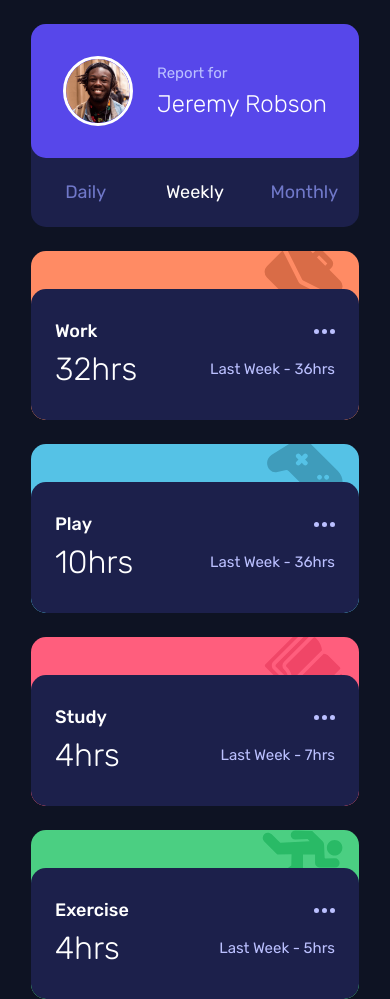
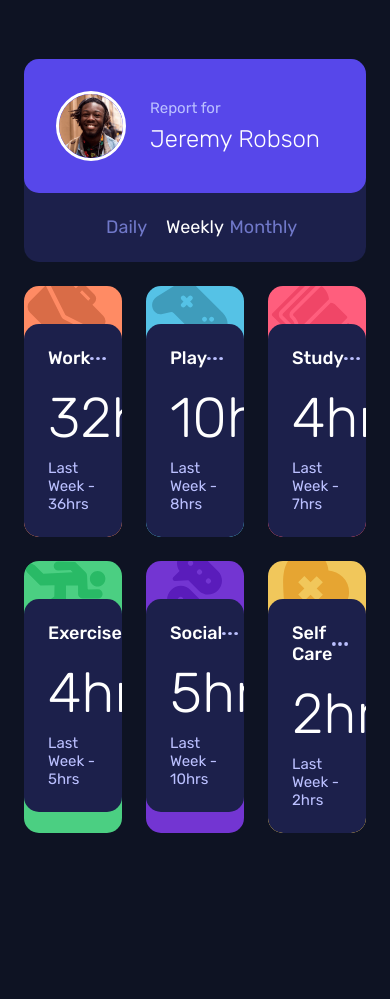
Before and after one commit to g-akca/time-tracking-dashboard, a plain HTML site: page index.html in a window 390 px wide. Shown: the top 999 px of the page. After the commit the page ends 892 px from the top, so only its background shows below. Drawn offline with Linux system fonts and the light colour scheme.

Commit message:
Add tablet responsive styles

```diff
--- a/index.html
+++ b/index.html
@@ -57,7 +57,7 @@
           </div>
           <div>
             <p class="task-duration">10hrs</p>
-            <p class="task-last">Last Week - 36hrs</p>
+            <p class="task-last">Last Week - 8hrs</p>
           </div>
         </div>
       </section>
--- a/styles.css
+++ b/styles.css
@@ -43,6 +43,7 @@ body {
 main {
     display: grid;
     grid-template-columns: 1fr;
+    grid-template-areas: "header" "work" "play" "study" "exercise" "social" "self-care";
     gap: var(--spacing-300);
 }
 
@@ -51,6 +52,7 @@ header {
     width: 100%;
     background-color: var(--navy-900);
     border-radius: 15px;
+    grid-area: header;
 }
 
 #user-div {
@@ -126,10 +128,10 @@ nav {
 .card-main {
     background-color: var(--navy-900);
     border-radius: 15px;
-    padding: var(--spacing-400) var(--spacing-300);
+    padding: var(--spacing-300);
     display: flex;
     flex-direction: column;
-    gap: var(--spacing-100);
+    gap: var(--spacing-200);
     position: relative;
     z-index: 1;
 }
@@ -165,6 +167,7 @@ nav {
 /* Individual Card Styles */
 #work {
     background-color: var(--orange-300);
+    grid-area: work;
 }
 
 #work .card-header img {
@@ -173,6 +176,7 @@ nav {
 
 #play {
     background-color: var(--blue-300);
+    grid-area: play;
 }
 
 #play .card-header img {
@@ -181,6 +185,7 @@ nav {
 
 #study {
     background-color: var(--pink-400);
+    grid-area: study;
 }
 
 #study .card-header img {
@@ -189,10 +194,12 @@ nav {
 
 #exercise {
     background-color: var(--green-400);
+    grid-area: exercise;
 }
 
 #social {
     background-color: var(--purple-700);
+    grid-area: social;
 }
 
 #social .card-header img {
@@ -201,8 +208,40 @@ nav {
 
 #self-care {
     background-color: var(--yellow-300);
+    grid-area: self-care;
 }
 
 #self-care .card-header img {
     top: -12px;
 }
+
+/* Tablet Responsive Styles */
+@media screen and (min-width: 376px) {
+    main {
+        width: 100%;
+        max-width: 612px;
+        grid-template-columns: 1fr 1fr 1fr;
+        grid-template-areas: "header header header"
+        "work play study"
+        "exercise social self-care";
+    }
+
+    nav {
+        padding: var(--spacing-300) 20%;
+    }
+
+    .card-main div:last-of-type {
+        flex-direction: column;
+        align-items: start;
+        gap: var(--spacing-100);
+    }
+
+    .card-main img {
+        width: 16px;
+    }
+
+    .task-duration {
+        font-size: 56px;
+        line-height: 66px;
+    }
+}
```
